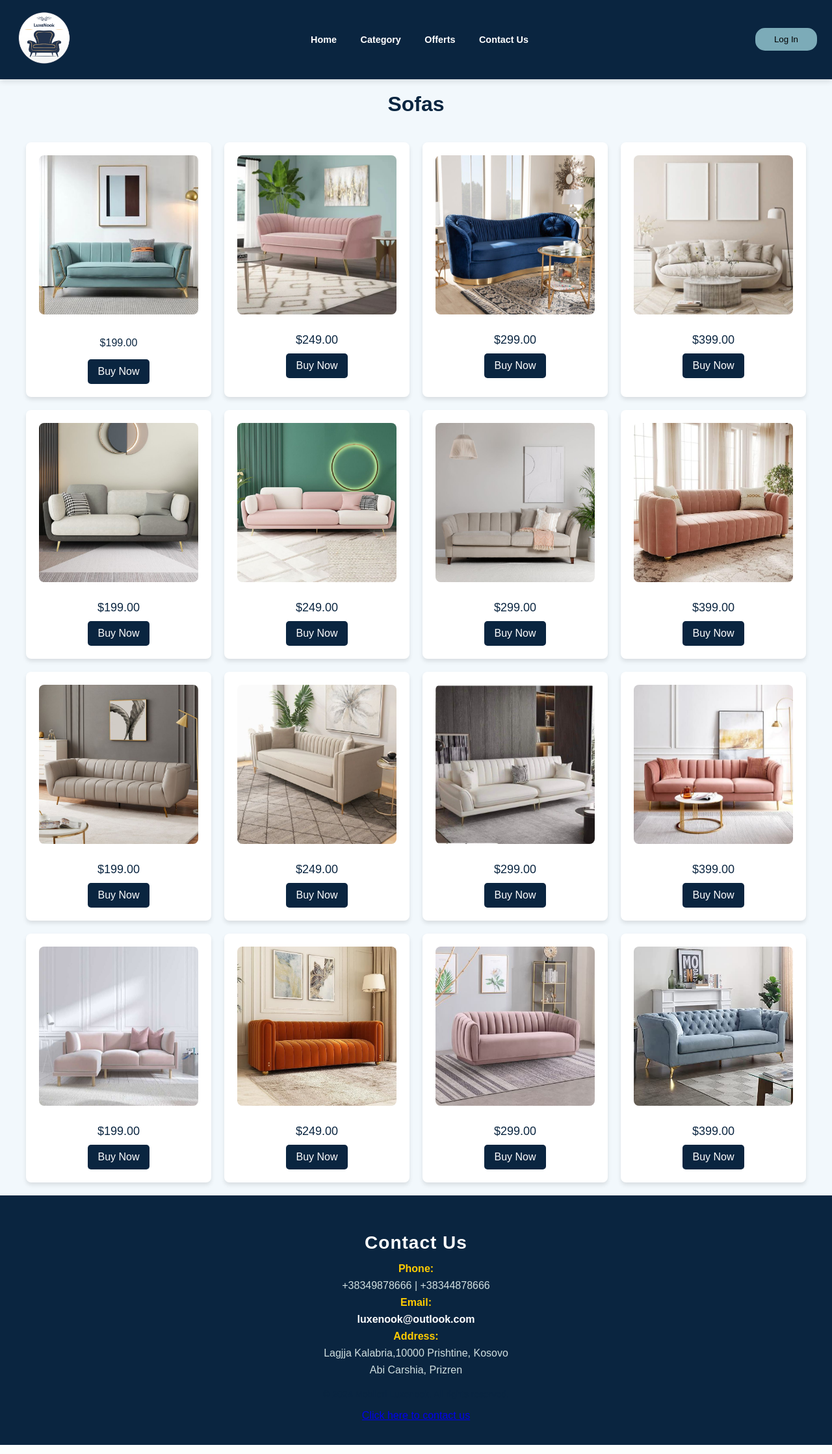
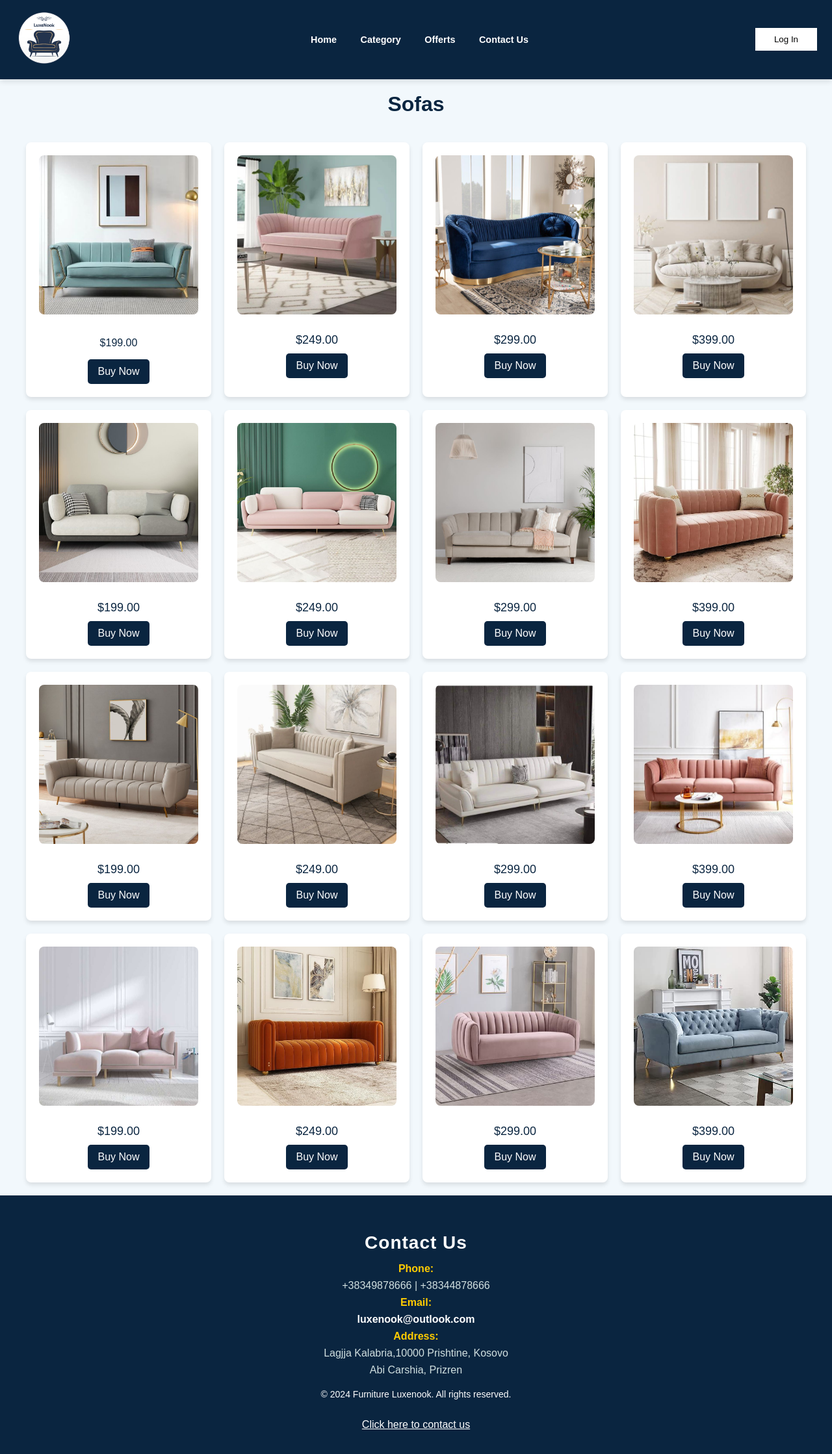
Before and after one commit to ishowbeha/Projekti, a PHP site: page /Sofa.html in a window 1280 px wide. Shown: the whole page at 65% size. Run offline with PHP 8.4, Linux system fonts and the light colour scheme.

Commit message:
Rregullime t pergjithshme

```diff
--- a/BedRoom.html
+++ b/BedRoom.html
@@ -138,11 +138,11 @@
           <p>Abi Carshia, Prizren</p>
         </div>
         <div class="footer-bottom">
-          <p>&copy; 2024 Mobileri Luxenook. All rights reserved.</p>
+          <p id="p" style="margin-bottom: 30px;">&copy; 2024 Furniture Luxenook. All rights reserved.</p>
         </div>
 
         <div id="contactForm" class="contact-form-link">
-            <p ><a href="ContactForm.html">Click here to contact us</a></p>
+            <p ><a id="a" href="ContactForm.html">Click here to contact us</a></p>
         </div>
       </footer>
 </body>
--- a/Chair.html
+++ b/Chair.html
@@ -139,11 +139,11 @@
           <p>Abi Carshia, Prizren</p>
         </div>
         <div class="footer-bottom">
-          <p>&copy; 2024 Mobileri Luxenook. All rights reserved.</p>
+          <p id="p" style="margin-bottom: 30px;">&copy; 2024 Furniture Luxenook. All rights reserved.</p>
         </div>
 
         <div id="contactForm" class="contact-form-link">
-            <p ><a href="ContactForm.html">Click here to contact us</a></p>
+            <p ><a id="a" href="ContactForm.html">Click here to contact us</a></p>
         </div>
       </footer>
 </body>
--- a/ContactForm.html
+++ b/ContactForm.html
@@ -102,11 +102,11 @@
           <p>Abi Carshia, Prizren</p>
         </div>
         <div class="footer-bottom">
-          <p>&copy; 2024 Mobileri Luxenook. All rights reserved.</p>
+          <p id="p" style="margin-bottom: 30px;">&copy; 2024 Furniture Luxenook. All rights reserved.</p>
         </div>
 
         <div id="contactForm" class="contact-form-link">
-            <p ><a href="ContactForm.html">Click here to contact us</a></p>
+            <p ><a id="a" href="ContactForm.html">Click here to contact us</a></p>
         </div>
       </footer>
 
--- a/LogIn1.html
+++ b/LogIn1.html
@@ -52,11 +52,11 @@
       <p>Abi Carshia, Prizren</p>
     </div>
     <div class="footer-bottom">
-      <p>&copy; 2024 Mobileri Luxenook. All rights reserved.</p>
+      <p id="p" style="margin-bottom: 30px;">&copy; 2024 Furniture Luxenook. All rights reserved.</p>
     </div>
 
     <div id="contactForm" class="contact-form-link">
-        <p ><a href="ContactForm.html">Click here to contact us</a></p>
+        <p ><a id="a" href="ContactForm.html">Click here to contact us</a></p>
     </div>
   </footer>
 </body>
--- a/Sofa.html
+++ b/Sofa.html
@@ -138,11 +138,11 @@
           <p>Abi Carshia, Prizren</p>
         </div>
         <div class="footer-bottom">
-          <p>&copy; 2024 Mobileri Luxenook. All rights reserved.</p>
+          <p id="p" style="margin-bottom: 30px;">&copy; 2024 Furniture Luxenook. All rights reserved.</p>
         </div>
 
         <div id="contactForm" class="contact-form-link">
-            <p ><a href="ContactForm.html">Click here to contact us</a></p>
+            <p ><a id="a" href="ContactForm.html">Click here to contact us</a></p>
         </div>
       </footer>
 </body>
--- a/Table.html
+++ b/Table.html
@@ -138,11 +138,11 @@
           <p>Abi Carshia, Prizren</p>
         </div>
         <div class="footer-bottom">
-          <p>&copy; 2024 Mobileri Luxenook. All rights reserved.</p>
+          <p id="p" style="margin-bottom: 30px;">&copy; 2024 Furniture Luxenook. All rights reserved.</p>
         </div>
 
         <div id="contactForm" class="contact-form-link">
-            <p ><a href="ContactForm.html">Click here to contact us</a></p>
+            <p ><a id="a" href="ContactForm.html">Click here to contact us</a></p>
         </div>
       </footer>
 </body>
--- a/Wardrobe.html
+++ b/Wardrobe.html
@@ -138,11 +138,11 @@
           <p>Abi Carshia, Prizren</p>
         </div>
         <div class="footer-bottom">
-          <p>&copy; 2024 Mobileri Luxenook. All rights reserved.</p>
+          <p id="p" style="margin-bottom: 30px;">&copy; 2024 Furniture Luxenook. All rights reserved.</p>
         </div>
 
         <div id="contactForm" class="contact-form-link">
-            <p ><a href="ContactForm.html">Click here to contact us</a></p>
+            <p ><a id="a" href="ContactForm.html">Click here to contact us</a></p>
         </div>
       </footer>
 </body>
--- a/kategorite.css
+++ b/kategorite.css
@@ -4,10 +4,10 @@ a{
 #loginDiv #butoniLogIn{
     width: 95px;
     height: 35px;
-    background-color: rgb(124, 171, 184);
+    background-color: white;
     margin-right: 23px;
     border: none;
-    border-radius: 15px;
+
 }
 #butoniLogIn:hover{
     cursor: pointer;
@@ -51,15 +51,6 @@ a{
 .navbar nav a:hover {
     color: #f4c542;
 }
-
-.cart-icons i {
-    color: white;
-    margin-left: 1rem;
-    font-size: 1.2rem;
-    cursor: pointer;
-}
-
-
 body {
     font-family: Arial, sans-serif;
     margin: 0;
@@ -115,6 +106,9 @@ h1 {
 .butoniBuy:hover {
     background-color:  #0a2540;
 }
+#p , #a{
+    color: white;
+}
 @media (max-width: 1200px) {
     .KutiaKryesore{
         grid-template-columns: repeat(3, 1fr);
--- a/sign_up.html
+++ b/sign_up.html
@@ -152,11 +152,11 @@
           <p>Abi Carshia, Prizren</p>
         </div>
         <div class="footer-bottom">
-          <p>&copy; 2024 Mobileri Luxenook. All rights reserved.</p>
+          <p id="p" style="margin-bottom: 30px;">&copy; 2024 Furniture Luxenook. All rights reserved.</p>
         </div>
 
         <div id="contactForm" class="contact-form-link">
-            <p ><a href="ContactForm.html">Click here to contact us</a></p>
+            <p ><a id="a" href="ContactForm.html">Click here to contact us</a></p>
         </div>
       </footer>
     <script src="sign_up.js"></script>
--- a/style.css
+++ b/style.css
@@ -64,10 +64,10 @@ p{
 #loginDiv #butoniLogIn{
     width: 95px;
     height: 35px;
-    background-color: rgb(124, 171, 184);
+    background-color: white;
     margin-right: 23px;
     border: none;
-    border-radius: 15px;
+
 }
 #butoniLogIn:hover{
     cursor: pointer;
@@ -129,6 +129,11 @@ p{
 
 #kontenti header {
     margin-bottom: 1rem;
+}
+#categories #shikoMore{
+    display: flex;
+    flex-direction: column;
+    align-items: center;
 }
 div #ShikoMEShumeID{
     margin: 71px 0px 44px 0px;
@@ -356,3 +361,6 @@ div .category-link{
   .footer-container p strong {
     color: #ffcc00;
   }
+#p , #a{
+    color: white;
+}
```
Also changed, not shown: LogIn1.css (+5 -2 lines), index.html (+4 -4 lines), sign_up.css (+5 -2 lines), sofas.css (+3 -8 lines).
